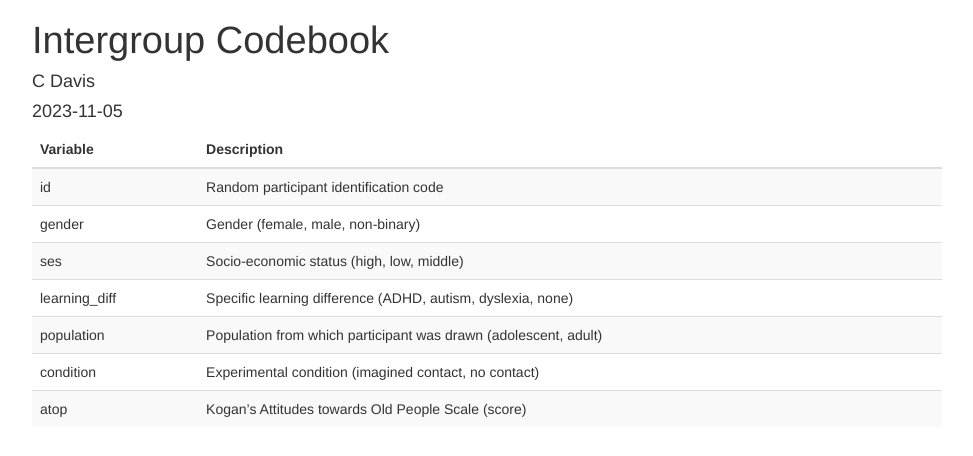
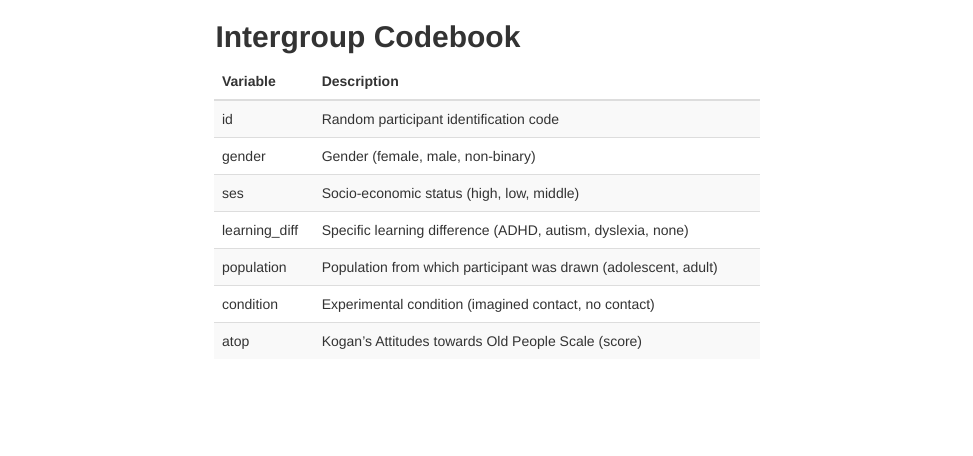
Before and after one commit to crd26/PaaS, a plain HTML site: page Intergroup-Codebook-rmd.html in a window 1280 px wide. Shown: the whole page, without its empty margins (153-1126 px from the left). Drawn offline with nearby package versions, Linux system fonts and the light colour scheme; some packages are replaced by stand-ins of ours.

Commit message:
Add files via upload

```diff
--- a/Intergroup-Codebook-rmd.html
+++ b/Intergroup-Codebook-rmd.html
@@ -9,11 +9,10 @@
 <meta http-equiv="X-UA-Compatible" content="IE=EDGE" />
 
 
-<meta name="author" content="C Davis" />
+<meta name="author" content />
 
-<meta name="date" content="2023-11-05" />
 
-<title>Intergroup Codebook</title>
+<title>Intergroup-Codebook-rmd.knit</title>
 
 <script>// Pandoc 2.9 adds attributes on both header and div. We remove the former (to
 // be compatible with the behavior of Pandoc < 2.8).
@@ -574,14 +573,13 @@ display: none;
 
 
 
-<h1 class="title toc-ignore">Intergroup Codebook</h1>
-<h4 class="author">C Davis</h4>
-<h4 class="date">2023-11-05</h4>
 
 </div>
 
 
-<table class="table table-striped" style="margin-left: auto; margin-right: auto;">
+<div id="intergroup-codebook" class="section level2">
+<h2>                      <strong>Intergroup Codebook</strong></h2>
+<table style="width:60%; margin-left: auto; margin-right: auto;" class="table table-striped">
 <thead>
 <tr>
 <th style="text-align:left;">
@@ -651,6 +649,7 @@ Kogan’s Attitudes towards Old People Scale (score)
 </tr>
 </tbody>
 </table>
+</div>
 
 
 
```
